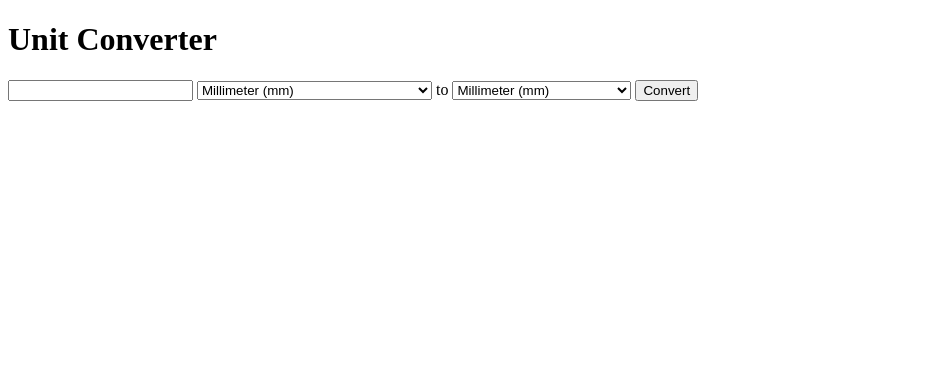
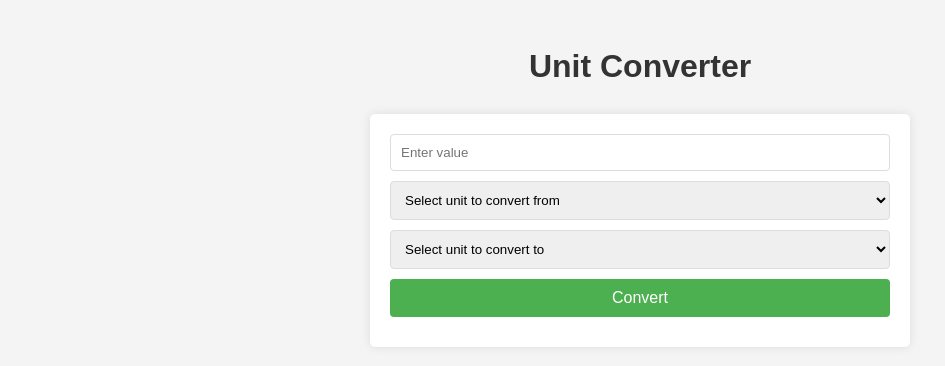
Before and after one commit to PierrunoYT/Open-Unit-Converter, a Flask app: page / in a window 1280 px wide. Shown: the top 366 px of the page, without its empty margins (0-945 px from the left). Run offline with Flask 3, Linux system fonts and the light colour scheme.

Commit message:
style: add css styling

```diff
--- /dev/null
+++ b/static/styles.css
@@ -0,0 +1,48 @@
+body {
+    font-family: Arial, sans-serif;
+    line-height: 1.6;
+    margin: 0;
+    padding: 20px;
+    background-color: #f4f4f4;
+}
+
+h1 {
+    color: #333;
+    text-align: center;
+}
+
+form {
+    background-color: #fff;
+    padding: 20px;
+    border-radius: 5px;
+    box-shadow: 0 0 10px rgba(0, 0, 0, 0.1);
+    max-width: 500px;
+    margin: 0 auto;
+}
+
+input[type="number"], select, button {
+    width: 100%;
+    padding: 10px;
+    margin-bottom: 10px;
+    border: 1px solid #ddd;
+    border-radius: 4px;
+    box-sizing: border-box;
+}
+
+button {
+    background-color: #4CAF50;
+    color: white;
+    border: none;
+    cursor: pointer;
+    font-size: 16px;
+}
+
+button:hover {
+    background-color: #45a049;
+}
+
+p {
+    text-align: center;
+    font-size: 18px;
+    margin-top: 20px;
+}
--- a/templates/index.html
+++ b/templates/index.html
@@ -4,12 +4,14 @@
     <meta charset="UTF-8">
     <meta name="viewport" content="width=device-width, initial-scale=1.0">
     <title>Unit Converter</title>
+    <link rel="stylesheet" href="{{ url_for('static', filename='styles.css') }}">
 </head>
 <body>
     <h1>Unit Converter</h1>
     <form method="POST">
-        <input type="number" name="value" step="any" required>
+        <input type="number" name="value" step="any" required placeholder="Enter value">
         <select name="from_unit">
+            <option value="" disabled selected>Select unit to convert from</option>
             <optgroup label="Length">
                 <option value="mm">Millimeter (mm)</option>
                 <option value="cm">Centimeter (cm)</option>
@@ -132,8 +134,8 @@
                 <option value="year">Year</option>
             </optgroup>
         </select>
-        <span>to</span>
         <select name="to_unit">
+            <option value="" disabled selected>Select unit to convert to</option>
             <optgroup label="Length">
                 <option value="mm">Millimeter (mm)</option>
                 <option value="cm">Centimeter (cm)</option>
```
